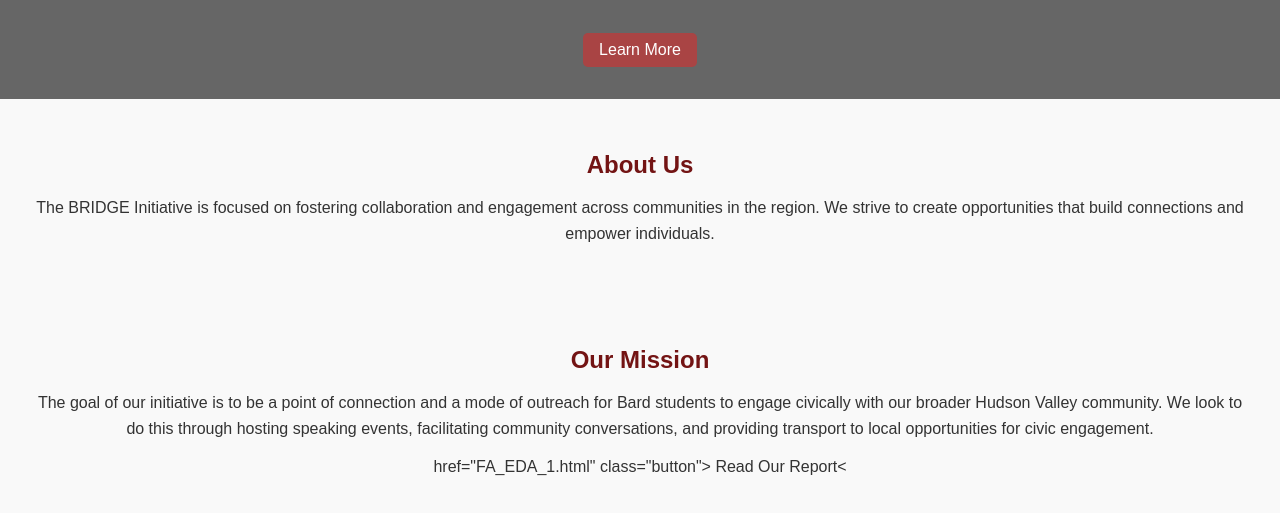
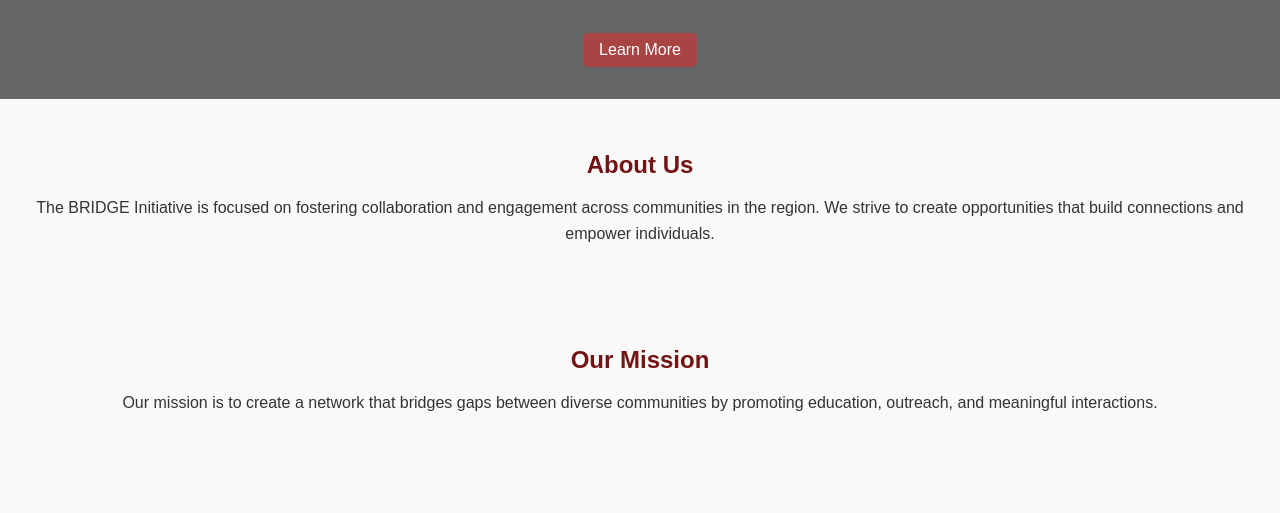
Before and after one commit to sivelr/bridge-rep, a plain HTML site: page index.html in a window 1280 px wide. Shown: the part 271-784 px from the top of the page. Drawn offline with Linux system fonts and the light colour scheme; placeholder pictures from the web are drawn by us.

Commit message:
Update index.html

```diff
--- a/index.html
+++ b/index.html
@@ -106,7 +106,7 @@
     <div class="hero">
         <h1>Welcome to BRIDGE</h1>
         <p>Connecting Communities Through Meaningful Engagement</p>
-        <a href="#about" class="button">Learn More</a>
+        <a href="https://sivelr.github.io/bridge-rep/FA_EDA_1.html" class="button">Learn More</a>
     </div>
     <section id="about">
         <h2>About Us</h2>
@@ -118,11 +118,8 @@
     <section id="mission">
         <h2>Our Mission</h2>
         <p>
-            The goal of our initiative is to be a point of connection and a mode of outreach for Bard students to engage civically with our broader Hudson Valley community.
-            We look to do this through hosting speaking events, facilitating community conversations, and providing transport to local opportunities for civic engagement.
+            Our mission is to create a network that bridges gaps between diverse communities by promoting education, outreach, and meaningful interactions.
         </p>
-         <a>href="FA_EDA_1.html" class="button"> Read Our Report<
-        </a>
     </section>
     <section id="contact">
         <h2>Contact Us</h2>
```
